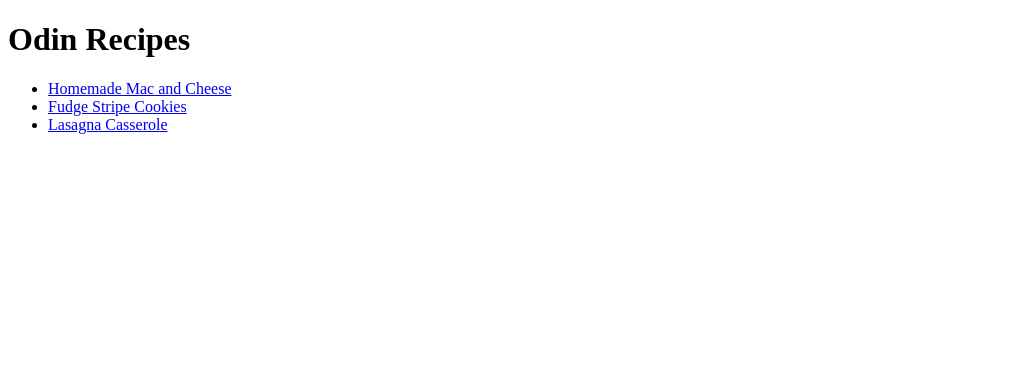
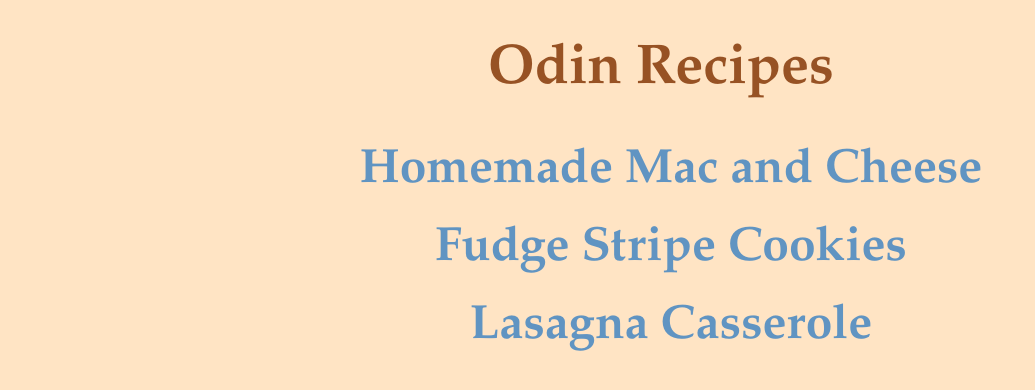
Before and after one commit to vladgheorghilas/odin-recipes, a plain HTML site: page index.html in a window 1280 px wide. Shown: the whole page, without its empty margins (0-1035 px from the left). Drawn offline with Linux system fonts and the light colour scheme.

Commit message:
Add CSS to website

```diff
--- a/index.html
+++ b/index.html
@@ -5,10 +5,11 @@
     <meta http-equiv="X-UA-Compatible" content="IE=edge">
     <meta name="viewport" content="width=device-width, initial-scale=1.0">
     <title>Document</title>
+    <link rel="stylesheet" href="style.css">
 </head>
 <body>
-    <h1>Odin Recipes</h1>
-    <ul>
+    <h1 id="indexheader">Odin Recipes</h1>
+    <ul id="indexlist">
         <li>
             <a href="recipes/homemade-mac-and-cheese.html">Homemade Mac and Cheese</a>
         </li>
--- /dev/null
+++ b/style.css
@@ -0,0 +1,53 @@
+body{
+    background-color: bisque;
+    margin-left: 50px;
+    font-family: Garamond, Monaco, sans-serif;
+}
+#indexheader{
+    text-align: center;
+    font-size: 3.5rem;
+}
+h1, h2{
+    color: rgb(151, 82, 36);
+    font-size: 2.5rem;
+}
+h2{
+    font-size: 2rem;
+}
+a{
+    text-decoration: none;
+    font-size: 3rem;
+    color: rgb(96, 148, 194);
+}
+#indexlist{
+    text-align: center;
+    list-style-type: none;
+    width: auto;
+}
+#indexlist li{
+    margin-block-start: 20px;
+    line-height: normal;
+}
+img{
+    width: 700px;
+    height: auto;
+}
+p{
+    width: 700px;
+    text-align: justify;
+}
+ul,
+ol{
+    padding: 0;
+    width: 700px;
+    text-align: justify;
+}
+p, li{
+    font-size: 20px;
+    font-weight: 600;
+    color: rgb(28, 16, 49);
+    line-height: 1.7rem;
+}
+li{
+    margin-left: 20px;
+}
```
Also changed, not shown: recipes/fudge-stripe-cookies.html (+1 -0 lines), recipes/homemade-mac-and-cheese.html (+1 -0 lines), recipes/lasagna-casserole.html (+1 -0 lines).
